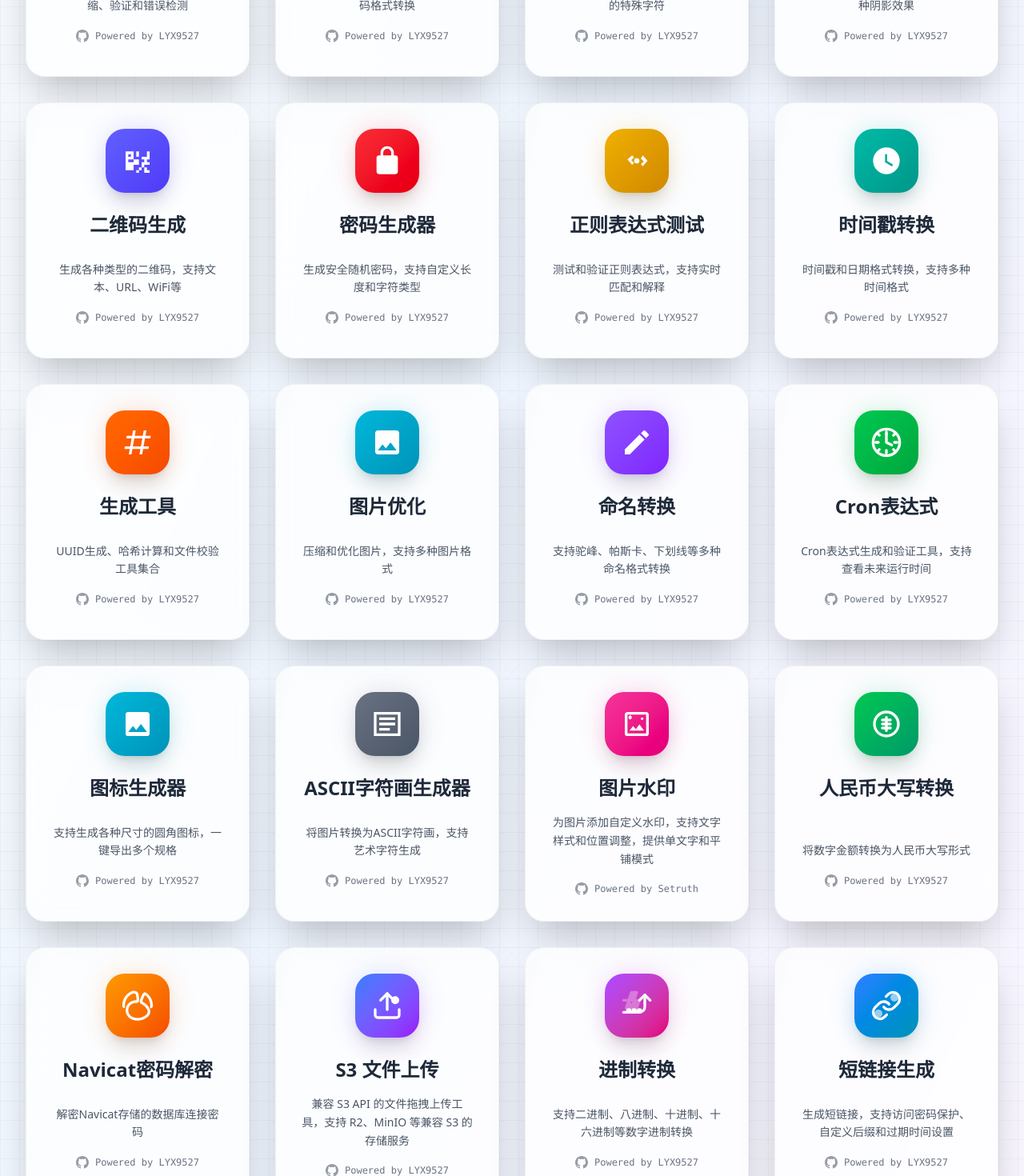
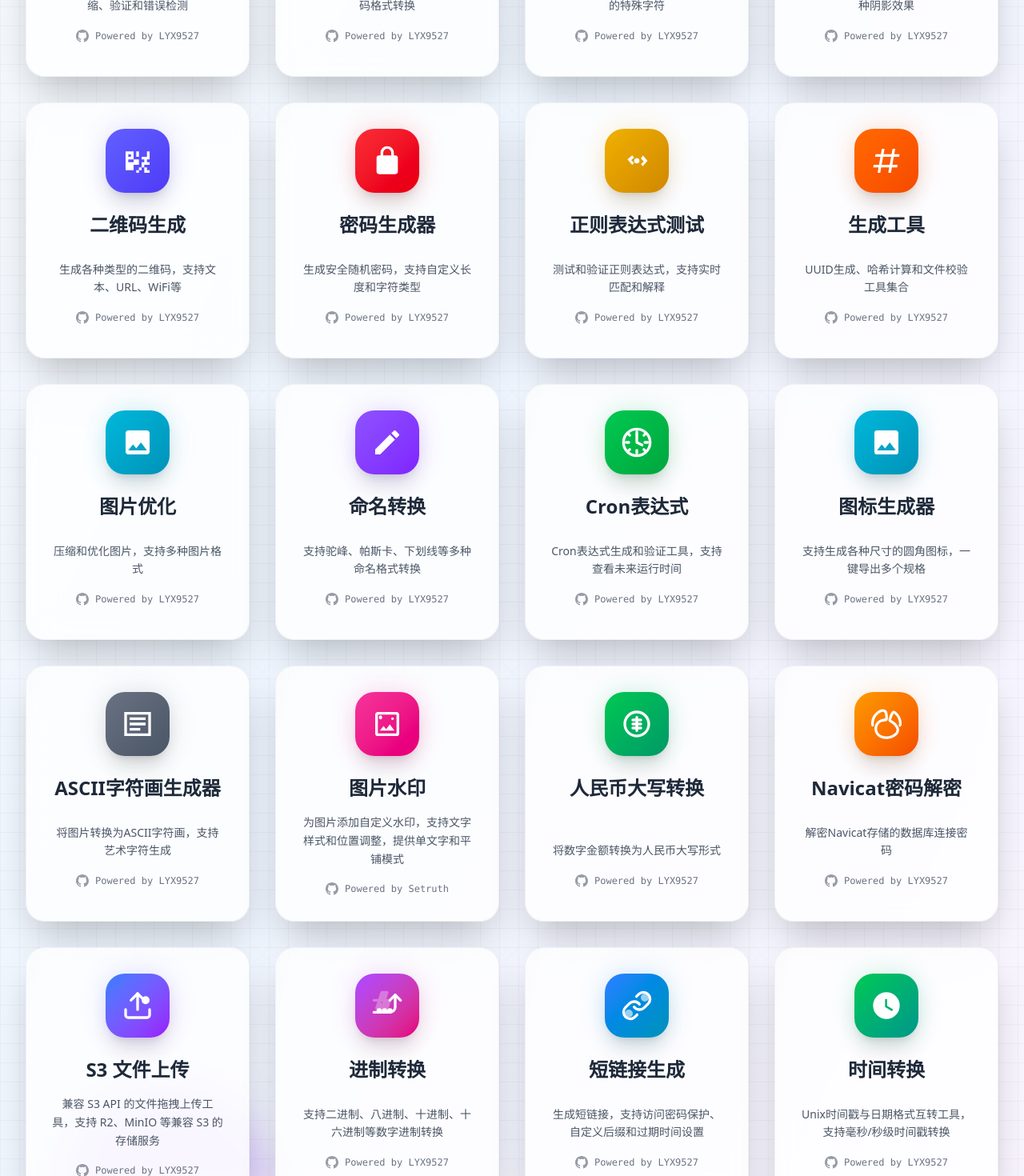
Before and after one commit to LYX9527/develop-tools, a Vue app: page / in a window 1280 px wide. Shown: the part 1160-2630 px from the top of the page at 80% size. Built offline with nearby package versions, Linux system fonts and the light colour scheme.

Commit message:
feat: Remove Timestamp Converter tool and associated routes, components, and configurations

```diff
--- a/src/router/index.ts
+++ b/src/router/index.ts
@@ -12,7 +12,6 @@ import ColorPicker from '@/views/tools/ColorPicker.vue'
 import QrCodeGenerator from '@/views/tools/QrCodeGenerator.vue'
 import PasswordGenerator from '@/views/tools/PasswordGenerator.vue'
 import RegexTester from '@/views/tools/RegexTester.vue'
-import TimestampConverter from '@/views/tools/TimestampConverter.vue'
 import HashGenerator from '@/views/tools/HashGenerator.vue'
 import ImageOptimizer from '@/views/tools/ImageOptimizer.vue'
 import TextCaseConverter from '@/views/tools/TextCaseConverter.vue'
@@ -107,16 +106,6 @@ const routes: RouteRecordRaw[] = [
       title: '正则表达式测试',
       category: 'text',
       description: '测试和验证正则表达式'
-    }
-  },
-  {
-    path: '/tools/timestamp-converter',
-    name: 'TimestampConverter',
-    component: TimestampConverter,
-    meta: {
-      title: '时间戳转换',
-      category: 'converter',
-      description: '时间戳和日期格式转换'
     }
   },
   {
--- a/src/tools/index.ts
+++ b/src/tools/index.ts
@@ -6,7 +6,6 @@ import {colorPickerInfo} from './color-picker/info'
 import {qrCodeGeneratorInfo} from './qr-code-generator/info'
 import {passwordGeneratorInfo} from './password-generator/info'
 import {regexTesterInfo} from './regex-tester/info'
-import {timestampConverterInfo} from './timestamp-converter/info'
 import {hashGeneratorInfo} from './hash-generator/info'
 import {imageOptimizerInfo} from './image-optimizer/info'
 import {textCaseConverterInfo} from './text-case-converter/info'
@@ -19,7 +18,7 @@ import {navicatDecryptInfo} from './navicat-decrypt/info'
 import {s3UploadInfo} from './s3-upload/info'
 import {baseConverterInfo} from './base-converter/info'
 import {shortUrlGeneratorInfo} from './short-url-generator/info'
-import {timeConverterInfo} from './time-converter/info'
+import {timeConverterInfo} from "@/tools/time-converter/info.ts";
 
 export interface Tool extends ToolBaseInfo {
   route: string
@@ -69,12 +68,6 @@ export const tools: Tool[] = [
     route: '/tools/regex-tester',
     category: 'text',
     color: 'from-yellow-500 to-yellow-600'
-  },
-  {
-    ...timestampConverterInfo,
-    route: '/tools/timestamp-converter',
-    category: 'converter',
-    color: 'from-teal-500 to-teal-600'
   },
   {
     ...hashGeneratorInfo,
--- a/src/tools/time-converter/Icon.vue
+++ b/src/tools/time-converter/Icon.vue
@@ -1,11 +1,7 @@
 <template>
-  <svg class="tool-icon" fill="none" stroke="currentColor" stroke-linecap="round" stroke-linejoin="round" stroke-width="2" viewBox="0 0 24 24">
-    <!-- 时钟外圈 -->
-    <circle cx="12" cy="12" r="10"/>
-    <!-- 时钟指针 -->
-    <polyline points="12,6 12,12 16,14"/>
-    <!-- 时间转换箭头 -->
-    <path d="M2 12h4l2-2 2 2h4"/>
-    <path d="M22 12h-4l-2-2-2 2h-4"/>
+  <svg class="tool-icon" fill="currentColor" viewBox="0 0 24 24">
+    <path d="M12,2A10,10 0 0,0 2,12A10,10 0 0,0 12,22A10,10 0 0,0 22,12A10,10 0 0,0 12,2M16.2,16.2L11,13V7H12.5V12.2L17,14.9L16.2,16.2Z"/>
   </svg>
 </template>
+<script lang="ts" setup>
+</script>
--- a/src/tools/timestamp-converter/Icon.vue
+++ /dev/null
@@ -1,5 +0,0 @@
-<template>
-  <svg class="tool-icon" viewBox="0 0 24 24" fill="currentColor">
-    <path d="M12,2A10,10 0 0,0 2,12A10,10 0 0,0 12,22A10,10 0 0,0 22,12A10,10 0 0,0 12,2M16.2,16.2L11,13V7H12.5V12.2L17,14.9L16.2,16.2Z"/>
-  </svg>
-</template>
--- a/src/tools/timestamp-converter/info.ts
+++ /dev/null
@@ -1,12 +0,0 @@
-import type {ToolBaseInfo} from '@/types/tool'
-import {ToolTags} from '@/types/tool'
-import Icon from './Icon.vue'
-
-export const timestampConverterInfo: ToolBaseInfo = {
-    name: '时间戳转换',
-    description: '时间戳和日期格式转换，支持多种时间格式',
-    tags: [ToolTags.CONVERTER, ToolTags.UTILITY],
-    icon: Icon,
-    author: 'LYX9527',
-    github: 'https://github.com/LYX9527'
-}
--- a/src/views/tools/TimestampConverter.vue
+++ /dev/null
@@ -1,33 +0,0 @@
-<script setup lang="ts">
-import { ref, onMounted } from 'vue'
-import { gsap } from 'gsap'
-
-// 动画
-onMounted(() => {
-  gsap.fromTo('.tool-container',
-    { opacity: 0, y: 30 },
-    { opacity: 1, y: 0, duration: 0.8, ease: "power3.out" }
-  )
-})
-</script>
-
-<template>
-  <div class="tool-container min-h-screen p-6">
-    <div class="max-w-4xl mx-auto">
-      <div class="mb-8">
-        <h1 class="text-4xl font-bold bg-gradient-to-r from-teal-600 to-blue-600 bg-clip-text text-transparent mb-2">
-          时间戳转换器
-        </h1>
-        <p class="text-gray-600 dark:text-gray-300 text-lg">
-          时间戳和日期格式转换工具
-        </p>
-      </div>
-
-      <div class="bg-white dark:bg-gray-800 rounded-2xl shadow-xl p-8 text-center">
-        <div class="text-6xl mb-4">⏰</div>
-        <h3 class="text-2xl font-bold text-gray-900 dark:text-white mb-2">时间戳转换器</h3>
-        <p class="text-gray-600 dark:text-gray-300">此工具正在开发中，敬请期待...</p>
-      </div>
-    </div>
-  </div>
-</template>
```
